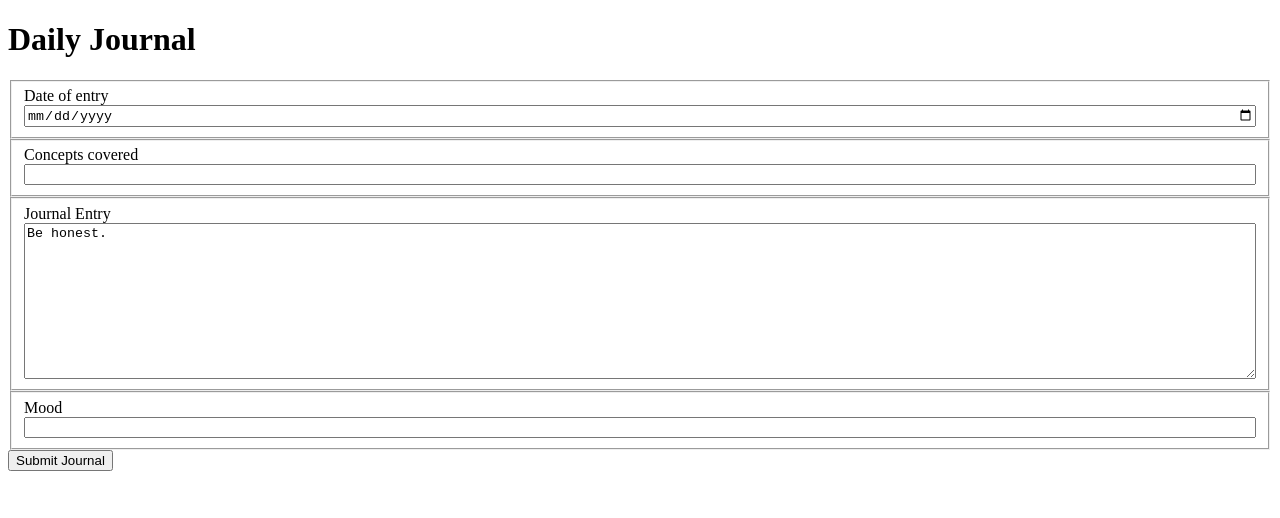
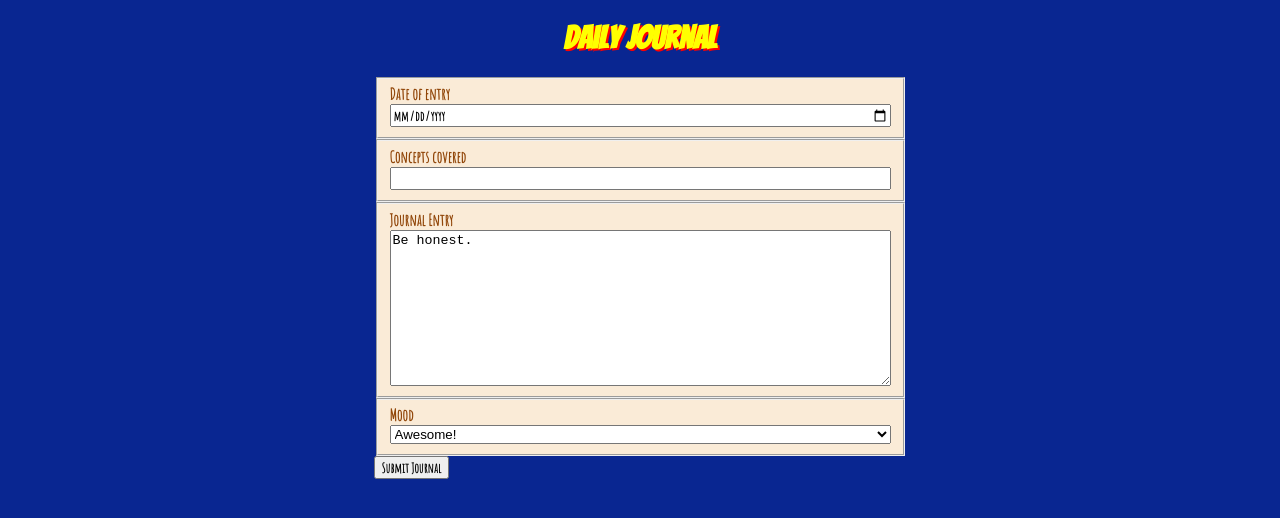
Before and after one commit to Josh-Webb/daily-journal, a plain HTML site: page index.html in a window 1280 px wide. Drawn offline with Linux system fonts and the light colour scheme.

Commit message:
did some styling

```diff
--- a/index.html
+++ b/index.html
@@ -6,9 +6,12 @@
     <title>Daily Journal</title>
     <meta name="viewport" content="width=device-width, initial-scale=1">
     <link rel="stylesheet" type="text/css" media="screen" href="styles/journal.css">
+    <link href="https://fonts.googleapis.com/css?family=Bangers|Amatic+SC" rel="stylesheet">
 </head>
 <body>
     <h1>Daily Journal</h1>
+    <header></header>
+    <div class="container">
     <form action="">
         <fieldset>
             <label for="journalDate">Date of entry</label>
@@ -23,23 +26,27 @@
 
         <fieldset>
             <label for="journalEntry">Journal Entry</label>
-            <textarea name="journalEntry" rows="10" cols="30" id="journalEntry">Be honest.</textarea>
+            <textarea name="journalEntry" rows="10" cols="60" id="journalEntry">Be honest.</textarea>
         </fieldset>
 
 
         <fieldset>
             <label for="mood">Mood</label>
-            <input list="moods" name="names">
-            <datalist id="moods">
-                <option value="Awesome">
-                <option value="Good">
-                <option value="Fine">
-                <option value="Not great">
-                <option value="Pit of Despair!">
-            </datalist>
+            <select id="moods"> <!--Change them to DMC ranking icons-->
+                <option value="Awesome">Awesome!</option>
+                <option value="Good">Good.</option>
+                <option value="Fine">Fine.</option>
+                <option value="Not great">Not great.</option>
+                <option value="Pit of Despair!">PIT OF DESPAIR!</option>
+            </select>
         </fieldset>
         <input type="submit" value="Submit Journal">
     </form>
+    </container>
+    <footer>
+
+
+    </footer>
 
 </body>
 </html>
--- a/styles/journal.css
+++ b/styles/journal.css
@@ -1,4 +1,33 @@
 fieldset {
     display: flex;
     flex-direction: column;
+    justify-content: space-around;
+    color: #914609;
+    background-color: antiquewhite
+
 }
+body {
+    background-color: #092691;
+    font-family: 'Amatic SC', cursive;
+    font-weight: bold;
+}
+
+.container {
+    display: flex;
+    justify-content: center;
+    font-family: 'Amatic SC', cursive;
+    font-weight: bold;
+}
+
+h1 {
+    color: yellow;
+    font-family: 'Bangers', cursive;
+
+    text-align: center;
+    text-shadow: 2px 2px red;
+}
+
+input, option {
+    font-family: 'Amatic SC', cursive;
+    font-weight: bold;
+}
```
